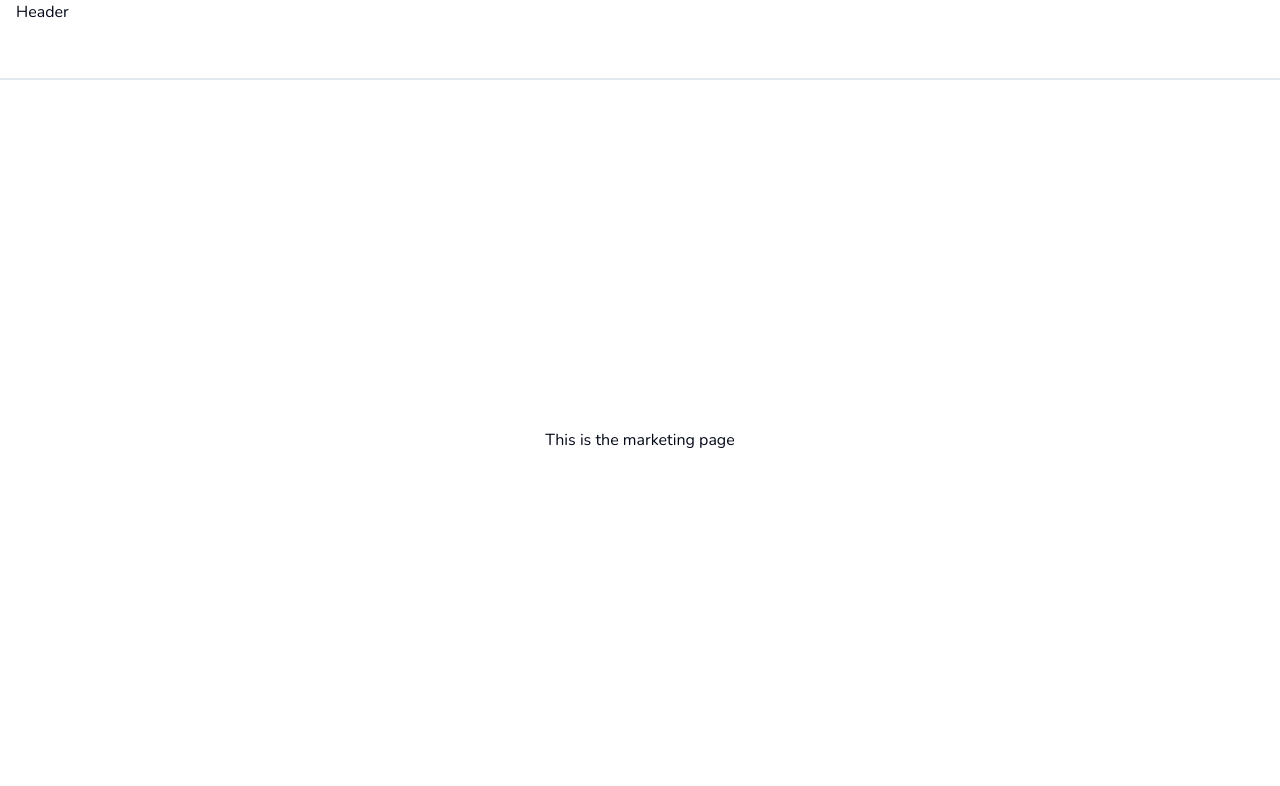
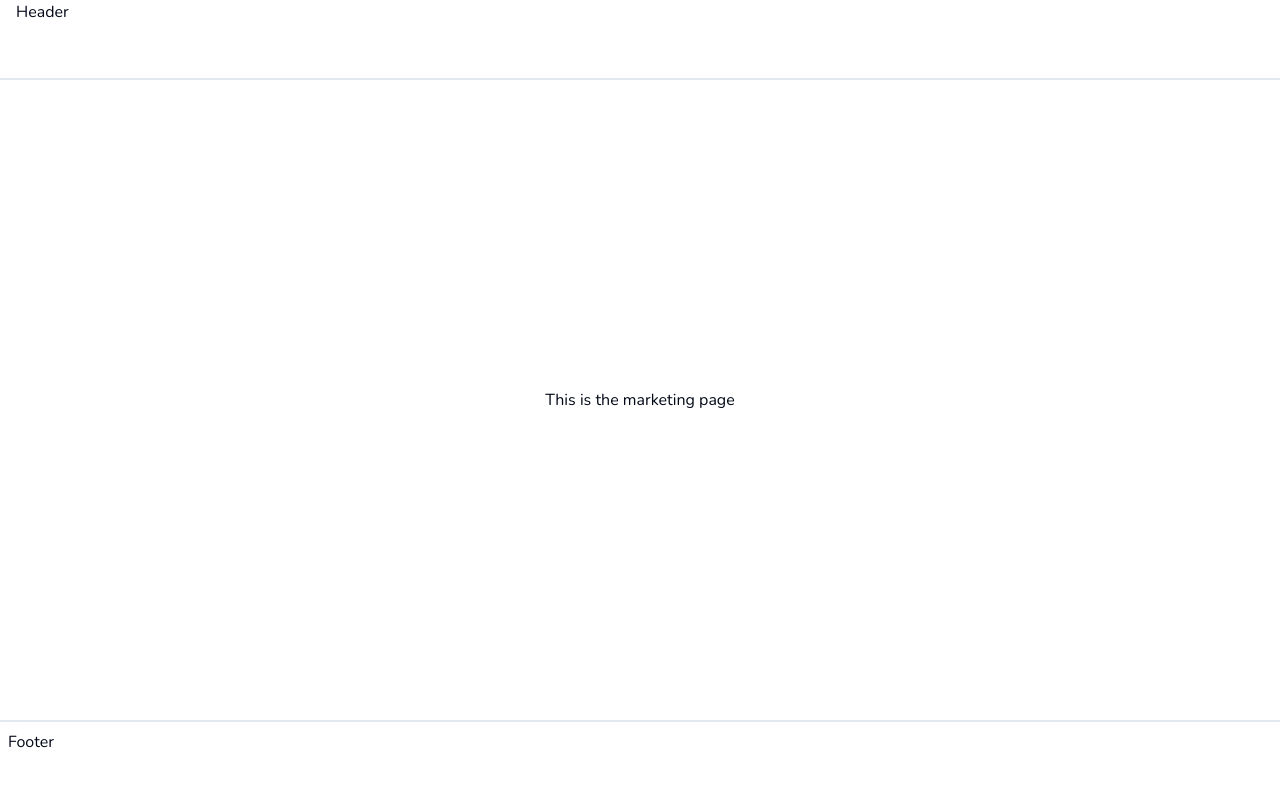
Before and after one commit to RikhiSingh/Duolingo-Clone, a Next.js app in the folder duolingo_clone/: page / in a window 1280 px wide. Shown: the top 786 px of the page. Built offline with nearby package versions, Linux system fonts and the light colour scheme.

Commit message:
header and footer completed and fixed (skeleton)

```diff
--- /dev/null
+++ b/duolingo_clone/app/(marketing)/footer.tsx
@@ -0,0 +1,7 @@
+export const Footer =() =>{
+    return(
+        <footer className="hidden lg:block h-20 w-full border-t-2 border-slate-200 p-2">
+            Footer
+        </footer>
+    );
+};
--- a/duolingo_clone/app/(marketing)/layout.tsx
+++ b/duolingo_clone/app/(marketing)/layout.tsx
@@ -1,11 +1,18 @@
+import { Footer } from "./footer";
+import { Header } from "./header";
+
 type Props = {
     children: React.ReactNode;
 };
 
 const MarketingLayout = ({ children }: Props) => {
     return (
-        <div>
-            {children}
+        <div className="min-h-screen flex flex-col">
+            <Header />
+            <main className="flex-1 flex flex-col items-center justify-center">
+                {children}
+            </main>
+            <Footer />
         </div>
     );
 }
--- a/duolingo_clone/app/(marketing)/page.tsx
+++ b/duolingo_clone/app/(marketing)/page.tsx
@@ -2,11 +2,8 @@
 
 export default function Home() {
   return (
-    <div className="min-h-screen flex flex-col">
-      <Header />
-      <main className="flex-1 flex flex-col items-center justify-center">
-        This is the marketing page
-      </main>
+    <div>
+      This is the marketing page
     </div>
   )
 }
```
